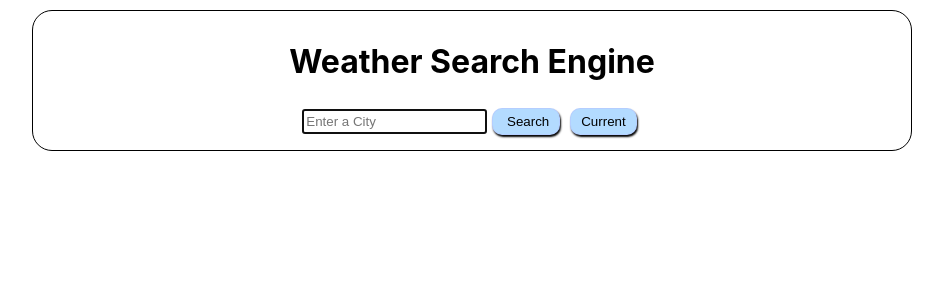
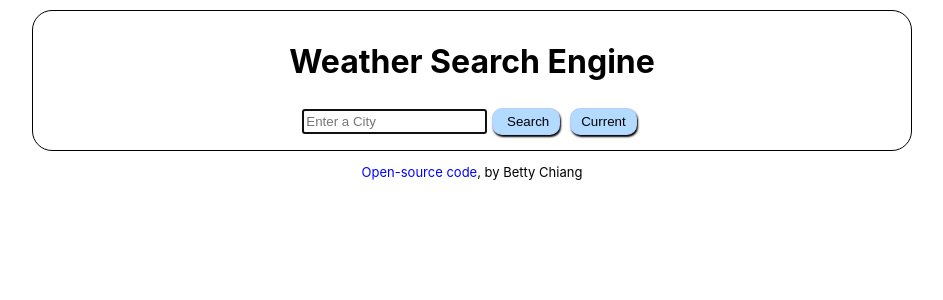
Before and after one commit to betty2002o/weather-app-react, a React (Create React App) app: page / in a window 1280 px wide. Shown: the top 300 px of the page, without its empty margins (168-1111 px from the left). Built offline with nearby package versions, Linux system fonts and the light colour scheme.

Commit message:
githublink added

```diff
--- /dev/null
+++ b/src/Credit.css
@@ -0,0 +1,9 @@
+.Credit {
+  text-align: center;
+  font-size: 13px;
+}
+
+.GithubLink {
+  color: blue;
+  text-decoration: none;
+}
--- /dev/null
+++ b/src/Credit.js
@@ -0,0 +1,20 @@
+import React from "react";
+import "./Credit.css";
+
+function Credit() {
+  return (
+    <p className="Credit">
+      <a
+        href="https://github.com/betty2002o/weather-app-react"
+        className="GithubLink"
+        target="_blank"
+        rel="noreferrer"
+      >
+        Open-source code
+      </a>
+      , by Betty Chiang
+    </p>
+  );
+}
+
+export default Credit;
--- a/src/index.js
+++ b/src/index.js
@@ -2,12 +2,13 @@ import React from "react";
 import ReactDOM from "react-dom";
 import "./index.css";
 import App from "./App";
+import Credit from "./Credit";
 import reportWebVitals from "./reportWebVitals";
-import DisplayCurrentTime from "./DisplayCurrentTime";
 
 ReactDOM.render(
   <React.StrictMode>
     <App />
+    <Credit />
   </React.StrictMode>,
   document.getElementById("root")
 );
```
Also changed, not shown: DisplayCurrentTime.css (deleted).
